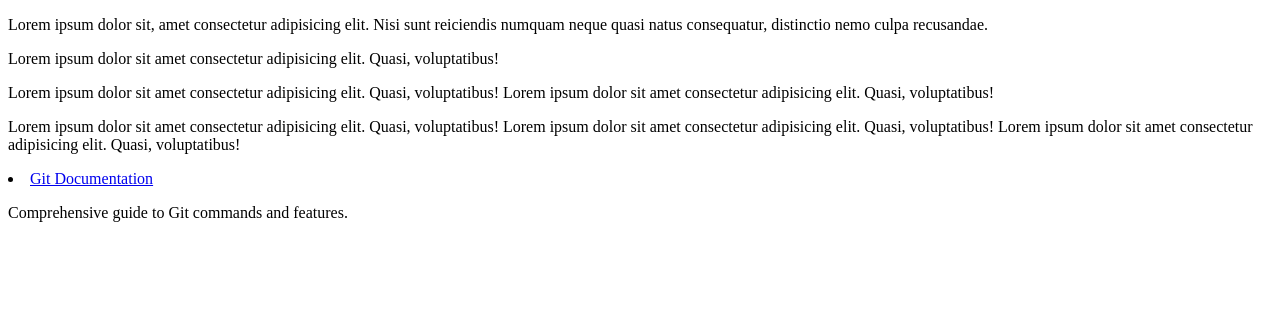
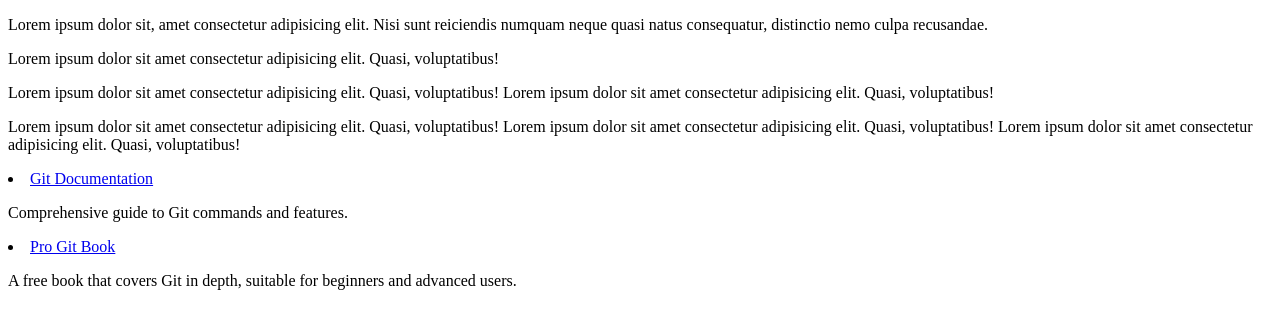
Before and after one commit to minendra1/learn-gitt, a plain HTML site: page index.html in a window 1280 px wide. Drawn offline with Linux system fonts and the light colour scheme.

Commit message:
update code for index more and more

```diff
--- a/index.html
+++ b/index.html
@@ -13,6 +13,9 @@
     <li>
         <a href="https://git-scm.com/doc">Git Documentation</a>
         <p>Comprehensive guide to Git commands and features.</p>
+        <li><a href="https://git-scm.com/book/en/v2">Pro Git Book</a></li>
+        <p>A free book that covers Git in depth, suitable for beginners and advanced users.</p>
+
     </li>
 </body>
 </html>
```
